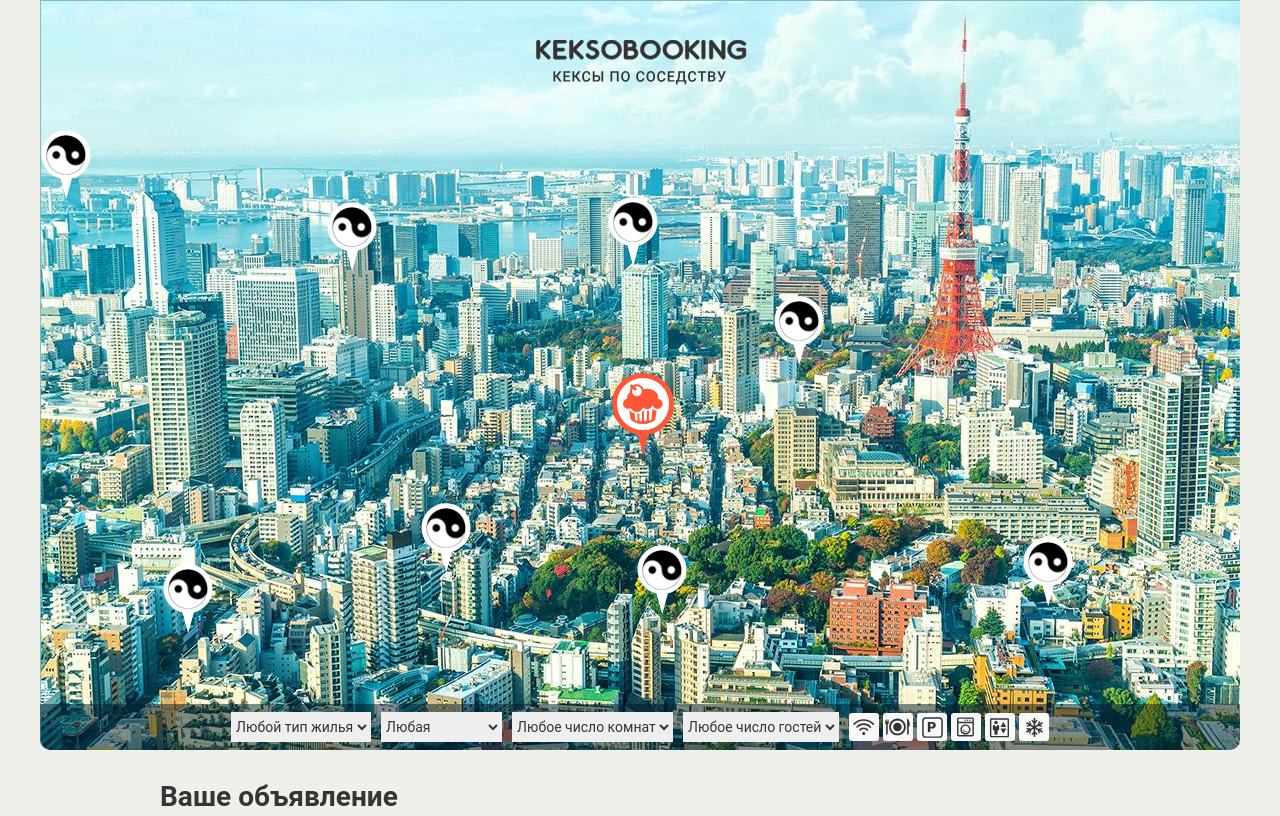
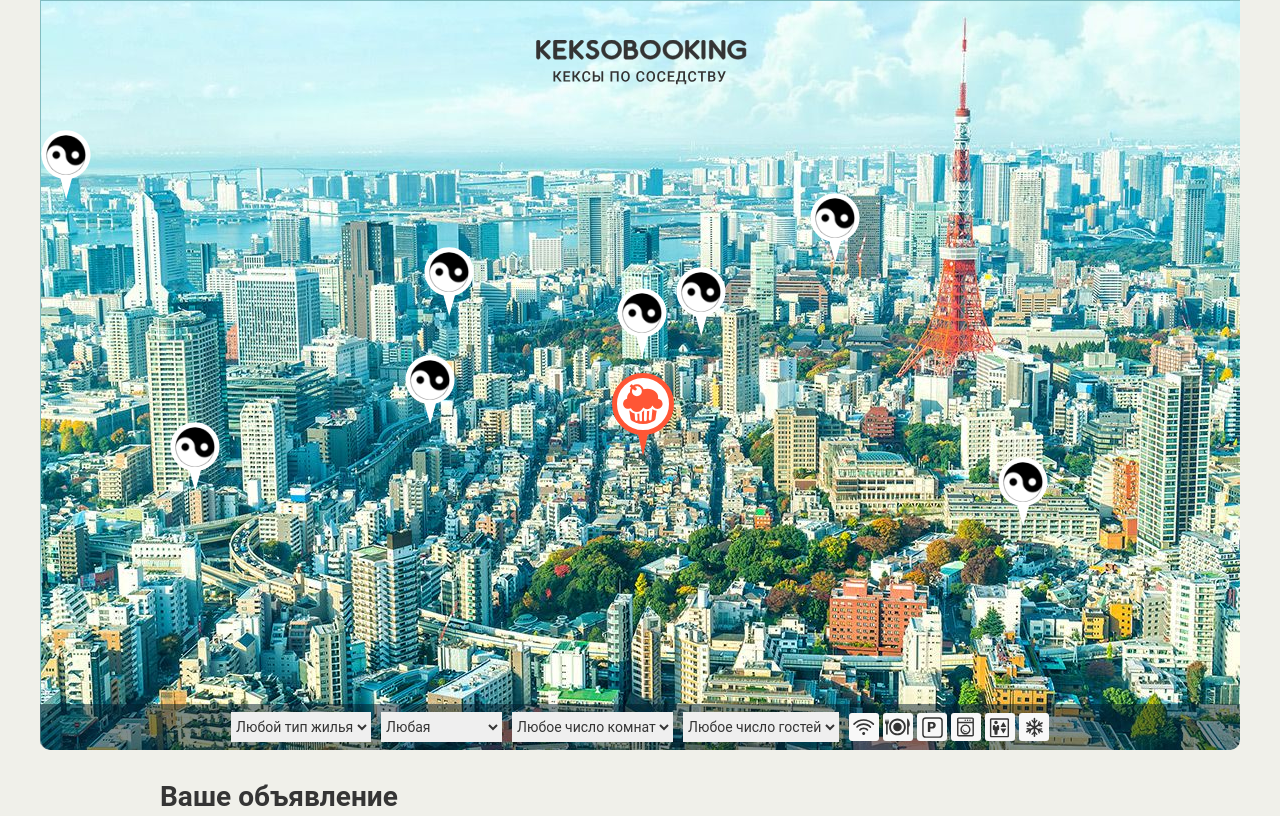
Before and after one commit to shikutsn/331239-keksobooking-17, a website: page index.html in a window 1280 px wide. Shown: the top 816 px of the page. Drawn offline with Linux system fonts and the light colour scheme; files whose address does not match are found by name.

Commit message:
задание 4 почти готово (нет поправки на размер пина)

```diff
--- a/index.html
+++ b/index.html
@@ -251,6 +251,7 @@
   <script src="js/util.js"></script>
   <script src="js/data.js"></script>
   <script src="js/map.js"></script>
+  <script src="js/main.js"></script>
 
 </body>
 </html>
--- a/js/data.js
+++ b/js/data.js
@@ -1,39 +1,7 @@
 'use strict';
 
 (function () {
-  // var getRandomComment = function (quantity) {
-  //   var comments = [];
-
-  //   for (var j = 0; j < quantity; j++) {
-  //     comments.push({
-  //       avatar: 'img/avatar-' + window.util.getRandomNumber(1, AVATARS_COUNT + 1) + '.svg',
-  //       message: window.util.getRandomArrayElement(COMMENTS),
-  //       name: window.util.getRandomArrayElement(NAMES)
-  //     });
-  //   }
-
-  //   return comments;
-  // };
-
-  // var getRandomPhoto = function (index) {
-  //   return {
-  //     url: 'photos/' + index + '.jpg',
-  //     likes: window.util.getRandomNumber(LIKES_MIN_COUNT, LIKES_MAX_COUNT),
-  //     comments: getRandomComment(window.util.getRandomNumber(1, COMMENTS_MAX_COUNT + 1))
-  //   };
-  // };
-
-  // var getPhotos = function (quantity) {
-  //   var output = [];
-
-  //   for (var i = 1; i <= quantity; i++) {
-  //     output.push(getRandomPhoto(i));
-  //   }
-
-  //   return output;
-  // };
-
-  var AnnouncementData = {
+  var PinData = {
     COUNT: 8,
     ORDINATE: {
       MIN: 130,
@@ -52,37 +20,37 @@
     'bungalo'
   ];
 
-  var announcements = [];
 
-  var generateRandomAnnouncement = function (announcementNumber) {
+  var getRandomPin = function (index) {
     return {
       author: {
-        avatar: 'img/avatars/user0' + announcementNumber + '.png'
+        avatar: 'img/avatars/user0' + index + '.png'
       },
       offer: {
         type: APARTMENT_TYPES[window.util.getRandomNumber(0, APARTMENT_TYPES.length)]
       },
       location: {
-        x: window.util.getRandomNumber(AnnouncementData.ABSCISS.MIN, AnnouncementData.ABSCISS.MAX + 1),
-        y: window.util.getRandomNumber(AnnouncementData.ORDINATE.MIN, AnnouncementData.ORDINATE.MAX + 1)
+        x: window.util.getRandomNumber(PinData.ABSCISS.MIN, PinData.ABSCISS.MAX + 1),
+        y: window.util.getRandomNumber(PinData.ORDINATE.MIN, PinData.ORDINATE.MAX + 1)
       }
     }
   };
 
-  for (var i = 1; i <= AnnouncementData.COUNT; i++) {
-    announcements.push(generateRandomAnnouncement(i));
-  }
+  var getPins = function (quantity) {
+    var output = [];
 
-  // отладка в левом верхнем углу
-  console.log(announcements);
-  announcements[0].location.x = 1;
-  announcements[0].location.y = 130;
+    for (var i = 0; i < quantity; i++) {
+     output.push(getRandomPin(i));
+    }
+
+    return output;
+  };
+
 
   window.data = {
-    announcements: announcements
-    // photos: [],
-    // getMockData: function (onDataLoaded) {
-    //   onDataLoaded(getPhotos(PHOTOS_COUNT));
-    // }
+    pins: [],
+    getMockData: function (onDataLoaded) {
+      onDataLoaded(getPins(PinData.COUNT));
+    }
   };
 })();
--- /dev/null
+++ b/js/main.js
@@ -0,0 +1,28 @@
+'use strict';
+
+(function () {
+
+
+  var onLoadingSuccess = function (pins) {
+    window.data.pins = pins;
+
+    // отладка в левом верхнем углу
+    console.log(window.data.pins);
+    window.data.pins[0].location.x = 1;
+    window.data.pins[0].location.y = 130;
+    // ---------------
+
+
+    // window.data.discussedPhotos = [];
+    window.map.renderMapPins(pins);
+    // window.filters.showFiltersForm();
+
+    // временно для 4-го задания
+    document.querySelector('.map').classList.remove('map--faded');
+    // ------------------
+
+  };
+
+  window.data.getMockData(onLoadingSuccess);
+
+})();
--- a/js/map.js
+++ b/js/map.js
@@ -11,31 +11,39 @@
   };
 
 
-  var mapContainer = document.querySelector('.map');
-  mapContainer.classList.remove('map--faded');
+  var renderPin = function (pin, template) {
+    var pinEl = template.cloneNode(true);
+
+    pinEl.style.cssText = 'left: ' + pin.location.x + 'px; top: ' + pin.location.y + 'px;';
+    pinEl.src = pin.author.avatar;
+    pinEl.alt = 'заголовок объявления';
+
+    return pinEl;
+  };
+
+  var fillFragment = function (pins, template) {
+    var fragment = document.createDocumentFragment();
+
+    for (var i = 0; i < pins.length; i++) {
+      fragment.appendChild(renderPin(pins[i], template));
+    }
+
+    return fragment;
+  };
+
+  var renderMapPins = function (pins) {
+    // пока что нет поправки на ширину пинов
+    var pinTemplate = document.querySelector('#pin')
+      .content
+      .querySelector('.map__pin');
+    var fragment = fillFragment(pins, pinTemplate);
+    var pinsEl = document.querySelector('.map__pins');
+
+    pinsEl.appendChild(fragment);
+  };
 
 
-  var announcementTemplate = document.querySelector('#pin')
-      .content
-      .querySelector('.map__pin');
-
-  var renderAnnouncement = function (announcement) {
-    var announcementElement = announcementTemplate.cloneNode(true);
-
-    announcementElement.style.cssText = 'left: ' + announcement.location.x + 'px; top: ' + announcement.location.y + 'px;';
-    console.log('left: ' + announcement.location.x + 'px; top: ' + announcement.location.y + 'px;');
-    announcementElement.src = announcement.author.avatar;
-    announcementElement.alt = 'заголовок объявления';
-
-    return announcementElement;
+  window.map = {
+    renderMapPins: renderMapPins
   };
-
-  var fragment = document.createDocumentFragment();
-  for (var i = 0; i < window.data.announcements.length; i++) {
-    fragment.appendChild(renderAnnouncement(window.data.announcements[i]));
-  }
-
-  var picturesContainer = document.querySelector('.map__pins');
-  picturesContainer.appendChild(fragment);
-
 })();
```
Also changed, not shown: 1 other file.
